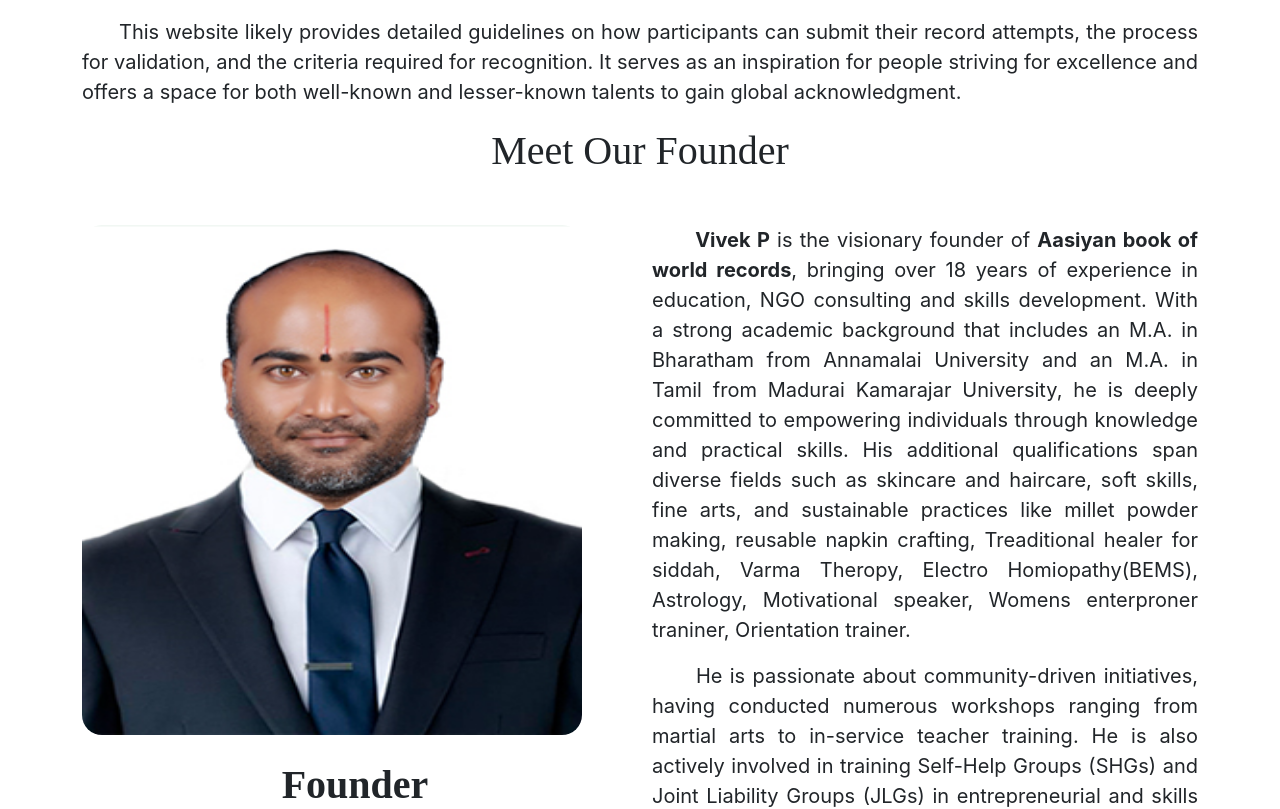
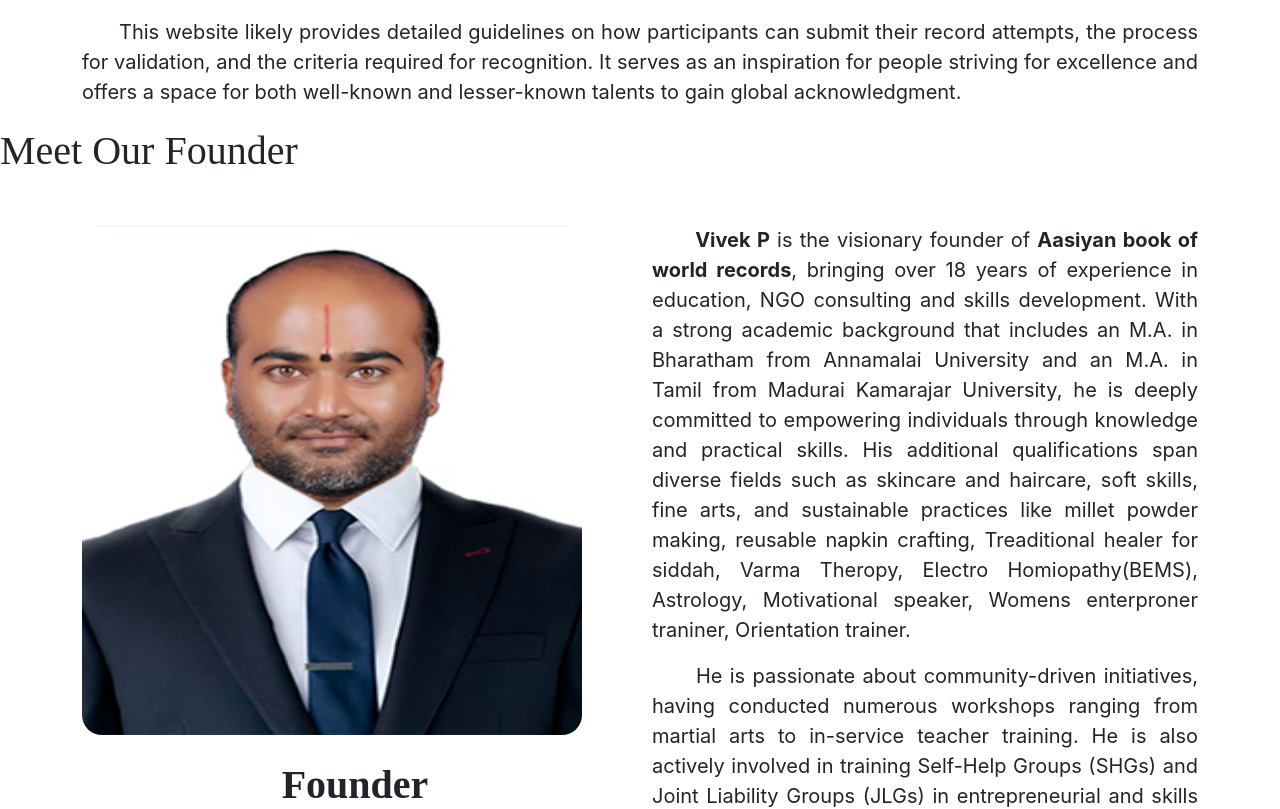
Before and after one commit to aasiyan/website, a React (Create React App) app: page / in a window 1280 px wide. Shown: the part 1247-2056 px from the top of the page. Built offline with nearby package versions, Linux system fonts and the light colour scheme.

Commit message:
routes removed

```diff
--- a/src/App.js
+++ b/src/App.js
@@ -1,20 +1,20 @@
-import { BrowserRouter as Router, Routes, Route } from "react-router-dom";
-import Navbar from "./components/Navbar/Navbar";
-import About from "./components/About/About";
+// import { BrowserRouter as Router, Routes, Route } from "react-router-dom";
+// import Navbar from "./components/Navbar/Navbar";
+// import About from "./components/About/About";
 // import Certificate from "./components/Certificate/Certificate";
 // import Videos from "./components/Videos/Videos";
 // import Contact from "./components/Contact/Contact";
-import Footer from "./components/Footer/Footer";
+// import Footer from "./components/Footer/Footer";
 import Home from "./pages/Home";
-import Videos from "./pages/VideoPage";
-import CertificateGenerator from "./components/CertificateGenerator/CertificateGenerator";
-import Authentication from "./components/Authentication/Authentication";
+// import Videos from "./pages/VideoPage";
+// import CertificateGenerator from "./components/CertificateGenerator/CertificateGenerator";
+// import Authentication from "./components/Authentication/Authentication";
 // import UnderConstruction from "./components/under_construction/UnderConstruction";
 import LoadingSpinner from "./components/Loading/Loading";
-import Certificate from "./pages/Certificate";
+// import Certificate from "./pages/Certificate";
 import React, { useState, useEffect } from "react";
 import "./App.css";
-import Contact from "./pages/Contact";
+// import Contact from "./pages/Contact";
 import AOS from "aos";
 import "aos/dist/aos.css";
 import "aos/dist/aos.js";
@@ -38,7 +38,7 @@ function App() {
       <div className="App">
         {loading ? <LoadingSpinner loading={loading} /> : <div>{data}</div>}
       </div>
-      <Router>
+      {/* <Router>
         <div>
           <Navbar />
           <Routes>
@@ -55,7 +55,8 @@ function App() {
           </Routes>
           <Footer />
         </div>
-      </Router>
+      </Router> */}
+      <Home />
     </>
   );
 }
--- a/src/pages/Home.js
+++ b/src/pages/Home.js
@@ -2,15 +2,19 @@ import About from "../components/About/About";
 import ContactForm from "../components/Contact/ContactForm";
 import Hero from "../components/Hero/Hero";
 import News from "../components/News/News";
+import Navbar from "../components/Navbar/Navbar";
+import Footer from "../components/Footer/Footer";
 // import Records from "../components/Records/Records";
 function Home() {
   return (
     <div>
+      <Navbar />
       <Hero />
       <About />
       {/* <Records /> */}
       <News />
       <ContactForm />
+      <Footer />
     </div>
   );
 }
```
